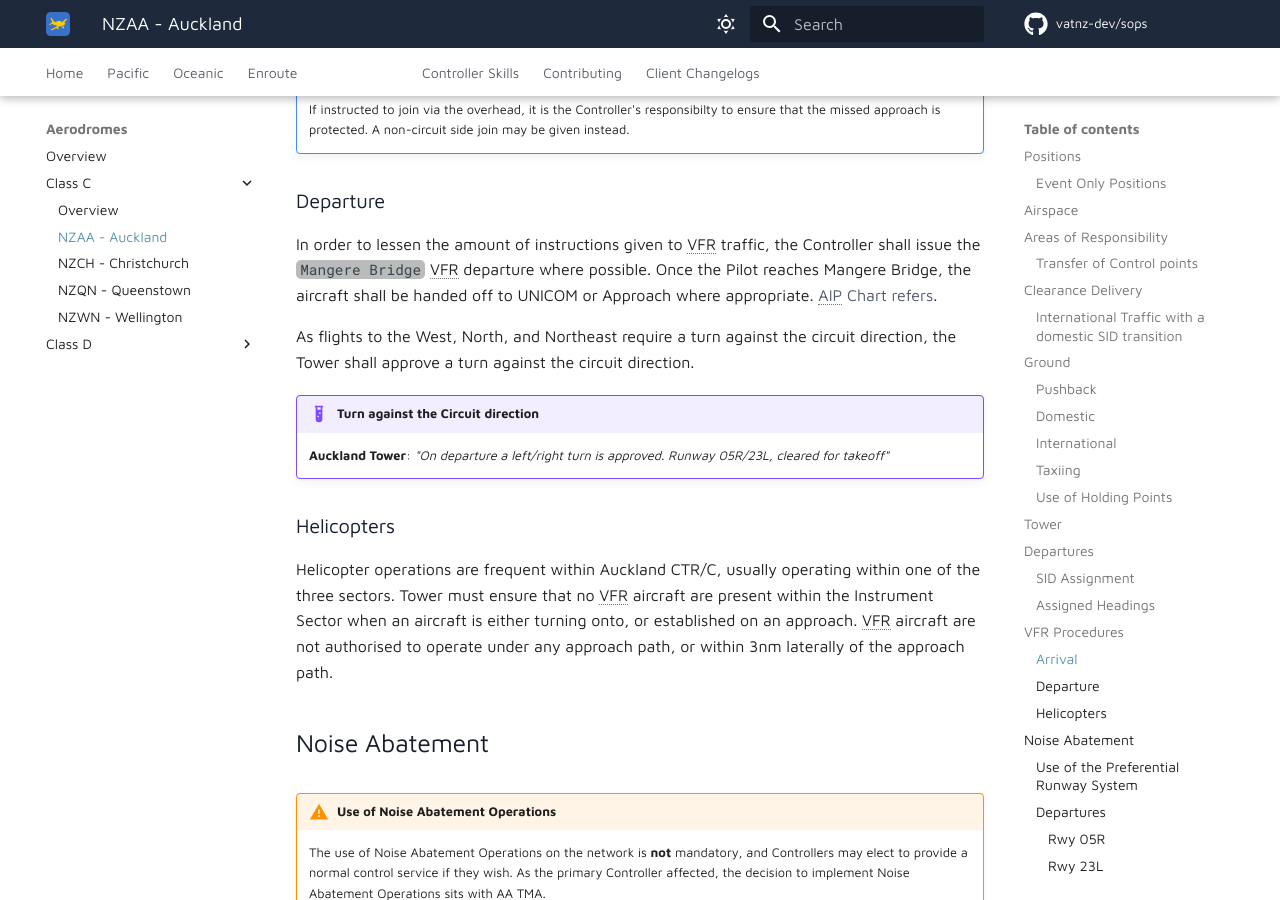
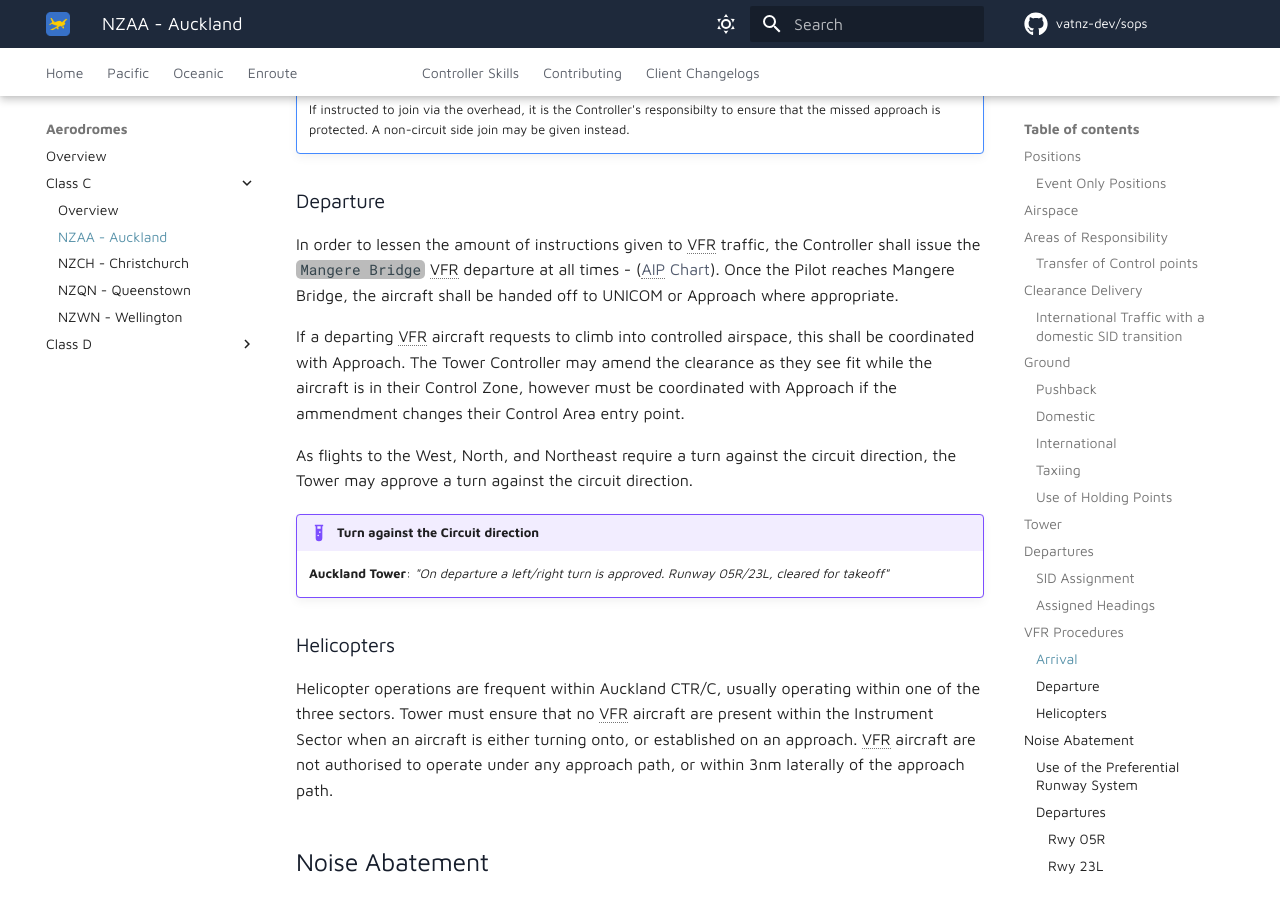
Before and after one commit to vatnz-dev/sops, an MkDocs documentation site: the page built from docs/aerodromes/Class-C/nzaa.md, in a window 1280 px wide and 900 px high, scrolled down 6722 px. Built offline with MkDocs 1.6.1 and Material for MkDocs 9.7.7, drawn with Linux system fonts in a browser that asks for light colours; comment, search, counter and statistics services are not loaded.

Commit message:
OPS-155 Add Tower-amended VFR Deps (#46)
* Add Tower-amended VFR Deps

* Minor changes

---------

Co-authored-by: Tom <13634684+dirtyformal@users.noreply.github.com>

```diff
--- a/docs/aerodromes/Class-C/nzaa.md
+++ b/docs/aerodromes/Class-C/nzaa.md
@@ -173,9 +173,12 @@ In order to lessen the amount of instructions given to VFR traffic, the Controll
 
 ### Departure
 
-In order to lessen the amount of instructions given to VFR traffic, the Controller shall issue the `Mangere Bridge` VFR departure where possible. Once the Pilot reaches Mangere Bridge, the aircraft shall be handed off to UNICOM or Approach where appropriate. [AIP Chart refers](https://www.aip.net.nz/assets/AIP/Aerodrome-Charts/Auckland-NZAA/NZAA_64.1.pdf){ target=new }.
+In order to lessen the amount of instructions given to VFR traffic, the Controller shall issue the `Mangere Bridge` VFR departure at all times - ([AIP Chart](https://www.aip.net.nz/assets/AIP/Aerodrome-Charts/Auckland-NZAA/NZAA_64.1.pdf){ target=new }). Once the Pilot reaches Mangere Bridge, the aircraft shall be handed off to UNICOM or Approach where appropriate.
 
-As flights to the West, North, and Northeast require a turn against the circuit direction, the Tower shall approve a turn against the circuit direction.
+If a departing VFR aircraft requests to climb into controlled airspace, this shall be coordinated with Approach. The Tower Controller may amend the clearance as they see fit while the aircraft is in their Control Zone, however must be coordinated with Approach if the ammendment changes their Control Area entry point.
+
+As flights to the West, North, and Northeast require a turn against the circuit direction, the Tower may approve a turn against the circuit direction.
+
 
 !!! example "Turn against the Circuit direction"
     **Auckland Tower**: *"On departure a left/right turn is approved. Runway 05R/23L, cleared for takeoff"*
```
